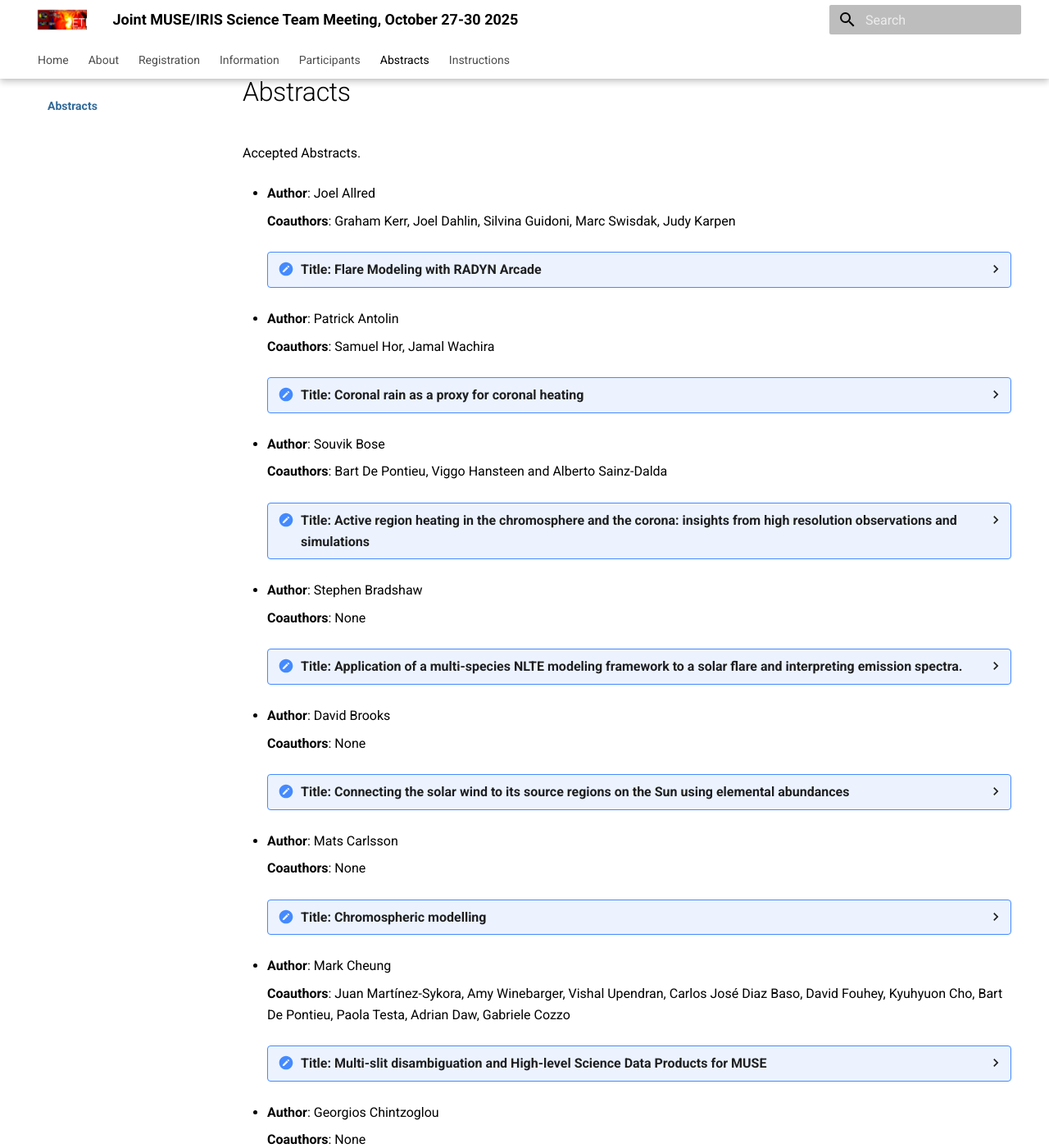
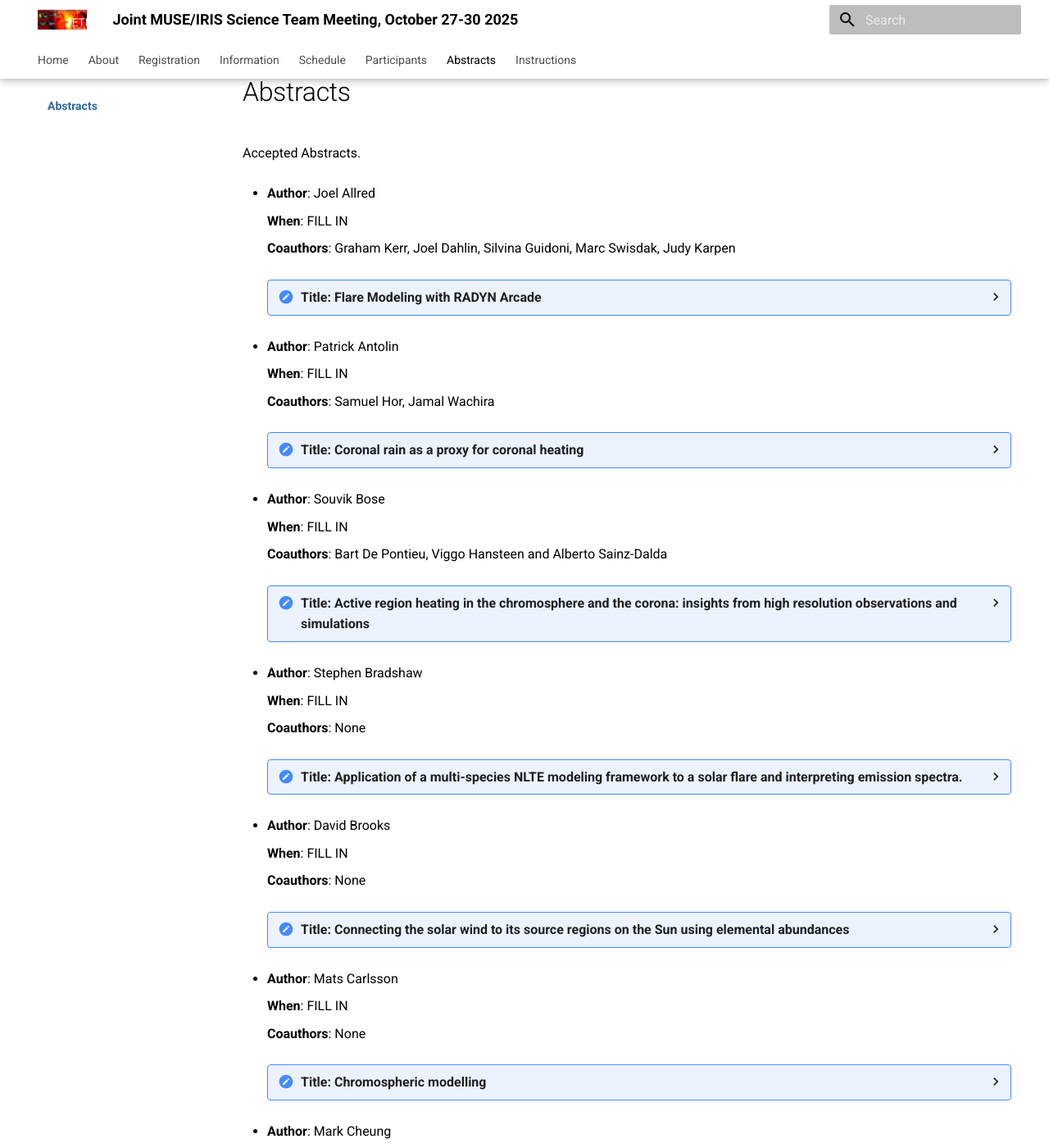
Before and after one commit to LM-SAL/iris_muse_team_meeting, an MkDocs documentation site: the page built from docs/abstracts.md, in a window 1280 px wide and 1400 px high, scrolled down 533 px. Shown: the whole window at 82% size. Built offline with MkDocs 1.6.1 and Material for MkDocs 9.7.7, drawn with Linux system fonts in a browser that asks for light colours; some of the changed text lies outside the part shown.

Commit message:
Code support in abstrasts for time

```diff
--- a/docs/abstracts.md
+++ b/docs/abstracts.md
@@ -6,6 +6,8 @@ Accepted Abstracts.
 
 
 * **Author**: Joel Allred
+
+    **When**: FILL IN
 
     **Coauthors**: Graham Kerr, Joel Dahlin, Silvina Guidoni, Marc Swisdak, Judy Karpen
     <details> <summary> <b>Title</b>: Flare Modeling with RADYN Arcade </summary>
@@ -16,6 +18,8 @@ Accepted Abstracts.
 
 * **Author**: Patrick Antolin
 
+    **When**: FILL IN
+
     **Coauthors**: Samuel Hor, Jamal Wachira
     <details> <summary> <b>Title</b>: Coronal rain as a proxy for coronal heating </summary>
       <b>Abstract</b>
@@ -24,6 +28,8 @@ Accepted Abstracts.
 
 
 * **Author**: Souvik  Bose
+
+    **When**: FILL IN
 
     **Coauthors**: Bart De Pontieu, Viggo Hansteen and Alberto Sainz-Dalda
     <details> <summary> <b>Title</b>: Active region heating in the chromosphere and the corona: insights from high resolution observations and simulations </summary>
@@ -34,6 +40,8 @@ Accepted Abstracts.
 
 * **Author**: Stephen Bradshaw
 
+    **When**: FILL IN
+
     **Coauthors**: None
     <details> <summary> <b>Title</b>: Application of a multi-species NLTE modeling framework to a solar flare and interpreting emission spectra. </summary>
       <b>Abstract</b>
@@ -42,6 +50,8 @@ Accepted Abstracts.
 
 
 * **Author**: David Brooks
+
+    **When**: FILL IN
 
     **Coauthors**: None
     <details> <summary> <b>Title</b>: Connecting the solar wind to its source regions on the Sun using elemental abundances </summary>
@@ -53,6 +63,8 @@ Accepted Abstracts.
 
 * **Author**: Mats Carlsson
 
+    **When**: FILL IN
+
     **Coauthors**: None
     <details> <summary> <b>Title</b>: Chromospheric modelling </summary>
       <b>Abstract</b>
@@ -62,6 +74,8 @@ Accepted Abstracts.
 
 * **Author**: Mark Cheung
 
+    **When**: FILL IN
+
     **Coauthors**: Juan Martínez-Sykora, Amy Winebarger, Vishal Upendran, Carlos José Diaz Baso, David Fouhey, Kyuhyuon Cho, Bart De Pontieu, Paola Testa, Adrian Daw, Gabriele Cozzo
     <details> <summary> <b>Title</b>: Multi-slit disambiguation and High-level Science Data Products for MUSE </summary>
       <b>Abstract</b>
@@ -70,6 +84,8 @@ Accepted Abstracts.
 
 
 * **Author**: Georgios Chintzoglou
+
+    **When**: FILL IN
 
     **Coauthors**: None
     <details> <summary> <b>Title</b>: MUSE Observations as Discriminants of Solar Eruption Models in δ-spot ARs </summary>
@@ -82,6 +98,8 @@ Accepted Abstracts.
 
 * **Author**: Kyuhyoun Cho
 
+    **When**: FILL IN
+
     **Coauthors**: Juan Martinez-Sykora, Adrian Daw, Bart De Pontieu
     <details> <summary> <b>Title</b>: Removal of Diffraction in Multi-slit Spectrograph </summary>
       <b>Abstract</b>
@@ -90,6 +108,8 @@ Accepted Abstracts.
 
 
 * **Author**: Gabriele Cozzo
+
+    **When**: FILL IN
 
     **Coauthors**: G. Cozzo, P. Testa, J. Martinez-Sykora, F. Reale, P. Pagano, F. Rappazzo, V. Hansteen, and B. De Pontieu
     <details> <summary> <b>Title</b>: Pinpointing nanoflare‑scale coronal heating through reconnection-outflows spectroscopy </summary>
@@ -100,6 +120,8 @@ Accepted Abstracts.
 
 * **Author**: Lars Daldorff
 
+    **When**: FILL IN
+
     **Coauthors**: Lars K. S. Daldorff (CUA/NASA), Craig D. Johnston (GMU/NASA), James A. Klimcuk (NASA), Shanwlee Sow Modal (CUA/NASA), Will T. Barnes (AU/NASA), James A. Leake (NASA), Jack Reid (St. Andrews/UK), Jacob D. Parker (NASA)
     <details> <summary> <b>Title</b>: Nanoflares and Coronal Heating: The Role of Fine-Scale Magnetic Reconnection </summary>
       <b>Abstract</b>
@@ -109,6 +131,8 @@ Accepted Abstracts.
 
 * **Author**: Adrian Daw
 
+    **When**: FILL IN
+
     **Coauthors**: None
     <details> <summary> <b>Title</b>: Atomic physics (and uncertainties) in support of MUSE approach towards multi-slit disambiguation and cross-calibration </summary>
       <b>Abstract</b>
@@ -117,6 +141,8 @@ Accepted Abstracts.
 
 
 * **Author**: Ineke De Moortel
+
+    **When**: FILL IN
 
     **Coauthors**: C.A. Breu, T.A. Howson
     <details> <summary> <b>Title</b>: Observational signatures of elementary heating mechanisms </summary>
@@ -128,6 +154,8 @@ Accepted Abstracts.
 
 * **Author**: Bart De Pontieu
 
+    **When**: FILL IN
+
     **Coauthors**: The IRIS and MUSE Teams
     <details> <summary> <b>Title</b>: IRIS and MUSE status </summary>
       <b>Abstract</b>
@@ -136,6 +164,8 @@ Accepted Abstracts.
 
 
 * **Author**: Carlos Jose Diaz Baso
+
+    **When**: FILL IN
 
     **Coauthors**: TBD
     <details> <summary> <b>Title</b>: How machine learning and inversion techniques can advance our understanding of the low solar atmosphere? </summary>
@@ -146,6 +176,8 @@ Accepted Abstracts.
 
 * **Author**: Cooper Downs
 
+    **When**: FILL IN
+
     **Coauthors**: Tibor Török, Viacheslav S. Titov, Jon A. Linker
     <details> <summary> <b>Title</b>: Studying Solar Eruptions Through the Lens of Global Coronal Modeling and Observations </summary>
       <b>Abstract</b>
@@ -155,6 +187,8 @@ Accepted Abstracts.
 
 * **Author**: Yuhong Fan
 
+    **When**: FILL IN
+
     **Coauthors**: Maria Kazachenko (CU/LASP), Andrei Afanasev (CU/LASP), and George Fisher (SSL/UC Berkeley)
     <details> <summary> <b>Title</b>: Data-driven MHD models of Flares and Eruptions </summary>
       <b>Abstract</b>
@@ -163,6 +197,8 @@ Accepted Abstracts.
 
 
 * **Author**: Fabiana Ferrente
+
+    **When**: FILL IN
 
     **Coauthors**: Salvatore Luigi Gugliemino, Daniele Spadaro, Paolo Romano
     <details> <summary> <b>Title</b>: Spectropolarimetric Diagnostics of Solar Flares: Observations and Constraints for Numerical Modeling </summary>
@@ -175,6 +211,8 @@ Accepted Abstracts.
 
 * **Author**: Lyndsay Fletcher
 
+    **When**: FILL IN
+
     **Coauthors**: None
     <details> <summary> <b>Title</b>: Constraining Solar Flare Models with Observations of Flare Ribbons </summary>
       <b>Abstract</b>
@@ -183,6 +221,8 @@ Accepted Abstracts.
 
 
 * **Author**: Lindsay Glesener
+
+    **When**: FILL IN
 
     **Coauthors**: None
     <details> <summary> <b>Title</b>: Complementing IRIS and MUSE with coordinated hard X-ray observations – how to achieve additional constraints on numerical models </summary>
@@ -197,6 +237,8 @@ Accepted Abstracts.
 
 * **Author**: Milan Gosic
 
+    **When**: FILL IN
+
     **Coauthors**: Viggo H. Hansteen, Alberto Sainz Dalda, Bart De Pontieu, Luc Rouppe van der Voort
     <details> <summary> <b>Title</b>: Validating Bifrost models using existing photospheric and chromospheric observations </summary>
       <b>Abstract</b>
@@ -205,6 +247,8 @@ Accepted Abstracts.
 
 
 * **Author**: Salvo Guglielmino
+
+    **When**: FILL IN
 
     **Coauthors**: Fabiana Ferrente, Daniele Spadaro, Paolo Romano
     <details> <summary> <b>Title</b>: Multi-wavelength Observational Constraints of Energy Release from the Photosphere to the Corona </summary>
@@ -217,6 +261,8 @@ Accepted Abstracts.
 
 * **Author**: Viggo Hansteen
 
+    **When**: FILL IN
+
     **Coauthors**: TBD
     <details> <summary> <b>Title</b>: Overview of your recent efforts on validation of numerical models of flares, quiet Sun, and active regions through comparison with observations </summary>
       <b>Abstract</b>
@@ -225,6 +271,8 @@ Accepted Abstracts.
 
 
 * **Author**: Shinsuke Imada
+
+    **When**: FILL IN
 
     **Coauthors**: SOLAR-C International Team
     <details> <summary> <b>Title</b>: Overview of coronal modeling in support of the EUVST project </summary>
@@ -250,6 +298,8 @@ Accepted Abstracts.
 
 * **Author**: Sarah Jaeggli
 
+    **When**: FILL IN
+
     **Coauthors**: Alexandra Tritschler, Friedrich Woeger, David Boboltz, and the DKIST Science Operations Team
     <details> <summary> <b>Title</b>: Current and Future Capabilities of DKIST, and the Potential for DKIST/IRIS/MUSE Observations </summary>
       <b>Abstract</b>
@@ -258,6 +308,8 @@ Accepted Abstracts.
 
 
 * **Author**: Meng Jin
+
+    **When**: FILL IN
 
     **Coauthors**: None
     <details> <summary> <b>Title</b>: Recent Advances and Ongoing Challenges in Global MHD Modeling of Coronal Mass Ejections and Their Space Weather Impacts </summary>
@@ -268,6 +320,8 @@ Accepted Abstracts.
 
 * **Author**: Craig Johnston
 
+    **When**: FILL IN
+
     **Coauthors**: Lars Daldorff, Jim Klimchuk, Peter Schuck, Mark Linton, James Leake, Will Barnes, Jake Parker
     <details> <summary> <b>Title</b>: Modeling the Transition Region in MHD Simulations and Validation through Comparison with Observations </summary>
       <b>Abstract</b>
@@ -276,6 +330,8 @@ Accepted Abstracts.
 
 
 * **Author**: Jayant Joshi
+
+    **When**: FILL IN
 
     **Coauthors**: None
     <details> <summary> <b>Title</b>: Quiet-Sun Ellerman Bombs and Their Impact on the Upper Solar
@@ -287,6 +343,8 @@ Atmosphere </summary>
 
 * **Author**: Maria Kazachenko
 
+    **When**: FILL IN
+
     **Coauthors**: None
     <details> <summary> <b>Title</b>: Review of Confined vs Eruptive Flares: Observations and Models </summary>
       <b>Abstract</b>
@@ -295,6 +353,8 @@ Atmosphere </summary>
 
 
 * **Author**: Graham Kerr
+
+    **When**: FILL IN
 
     **Coauthors**: None
     <details> <summary> <b>Title</b>: Energy transport during solar flares: Disentangling different mechanisms via model-data comparisons  </summary>
@@ -305,6 +365,8 @@ Atmosphere </summary>
 
 * **Author**: Elena Khomenko
 
+    **When**: FILL IN
+
     **Coauthors**: E. Khomenko, A. Navarro, N. Vitas, M. Collados, D. Martínez-Gómez, B. Popescu Braileanu, M. Modestov, S. J. Gonzalez Manrique, M. Koll Pistarini, M. M. Gómez Míguez, I. Bonilla Mariana
     <details> <summary> <b>Title</b>: Modeling and observing ion-neutral interaction in the solar atmosphere </summary>
       <b>Abstract</b>
@@ -313,6 +375,8 @@ Atmosphere </summary>
 
 
 * **Author**: James Klimchuk
+
+    **When**: FILL IN
 
     **Coauthors**: None
     <details> <summary> <b>Title</b>: Coronal Models of Quiescent Active Regions </summary>
@@ -323,6 +387,8 @@ Atmosphere </summary>
 
 * **Author**: Adam Kowalski
 
+    **When**: FILL IN
+
     **Coauthors**: None
     <details> <summary> <b>Title</b>: First Steps Toward 3D RMHD Simulations of Flare Beam Generated Chromospheric Condensations </summary>
       <b>Abstract</b>
@@ -331,6 +397,8 @@ Atmosphere </summary>
 
 
 * **Author**: Jorrit Leenaarts
+
+    **When**: FILL IN
 
     **Coauthors**: None
     <details> <summary> <b>Title</b>: Current understanding of He II 304 line formation and the role of non-equilibrium ionization.  </summary>
@@ -341,6 +409,8 @@ Atmosphere </summary>
 
 * **Author**: Wei Liu
 
+    **When**: FILL IN
+
     **Coauthors**: Patrick Antolin (Northumbria Univ.), Xudong Sun and Soumyaranjan Dash (Univ. Hawaii), Sijie Yu (NJIT), Manuel Luna Bennasar (Universidad de Las Islas Baleares), Cooper Downs and Viacheslav S. Titov (PSI)
     <details> <summary> <b>Title</b>: Coronal Cooling and Condensation near Magnetic Null Points: Feeding the Return Flow of the Chromosphere-Corona Mass Cycle </summary>
       <b>Abstract</b>
@@ -349,6 +419,8 @@ Atmosphere </summary>
 
 
 * **Author**: Dana Longcope
+
+    **When**: FILL IN
 
     **Coauthors**: Jiong Qiu
     <details> <summary> <b>Title</b>: Using MUSE and IRIS to address questions raised by recent flare model/observation comparisons </summary>
@@ -359,6 +431,8 @@ Atmosphere </summary>
 
 * **Author**: Juraj Lorincik
 
+    **When**: FILL IN
+
     **Coauthors**: Vanessa Polito, Jaroslav Dudik, Graham Kerr, Alberto Sainz Dalda, Guillaume Aulanier, Bart De Pontieu, Laura Hayes
     <details> <summary> <b>Title</b>: High-Cadence IRIS Observations: Validating Flare Models </summary>
       <b>Abstract</b>
@@ -367,6 +441,8 @@ Atmosphere </summary>
 
 
 * **Author**: Juan Martínez-Sykora
+
+    **When**: FILL IN
 
     **Coauthors**: Sam Evans, Meers Oppenheimer, Yakov Dimant, Bart De Pontieu, Mats Carlsson
     <details> <summary> <b>Title</b>: Probing the Thermal Farley–Buneman Instability in the Chromosphere: New Insights, Limits on Single Fluid Assumptions, Constraints, and Broader Implications. </summary>
@@ -378,6 +454,8 @@ Atmosphere </summary>
 
 * **Author**: Fernando Moreno-Insertis
 
+    **When**: FILL IN
+
     **Coauthors**: Viggo H Hansteen, Daniel Nóbrega-Siverio
     <details> <summary> <b>Title</b>: Exploring magnetic flux cancellation from the solar photosphere to the corona </summary>
       <b>Abstract</b>
@@ -388,6 +466,8 @@ Atmosphere </summary>
 
 * **Author**: Åke Nordlund
 
+    **When**: FILL IN
+
     **Coauthors**: Andrius Popovas, Mikolaj Szydlarski
     <details> <summary> <b>Title</b>: Overview of Whole-Sun modeling project, including DISPATCH </summary>
       <b>Abstract</b>
@@ -396,6 +476,8 @@ Atmosphere </summary>
 
 
 * **Author**: Daniel Nóbrega-Siverio
+
+    **When**: FILL IN
 
     **Coauthors**: TBD
     <details> <summary> <b>Title</b>: Deciphering solar coronal heating: 3D reconnection in Coronal Bright Points. </summary>
@@ -406,6 +488,8 @@ Atmosphere </summary>
 
 * **Author**: Joten Okamoto
 
+    **When**: FILL IN
+
     **Coauthors**: None
     <details> <summary> <b>Title</b>: Findings on the magnetic field structure of the chromosphere obtained from the CLASP missions and future research </summary>
       <b>Abstract</b>
@@ -414,6 +498,8 @@ Atmosphere </summary>
 
 
 * **Author**: Vanessa Polito
+
+    **When**: FILL IN
 
     **Coauthors**: None
     <details> <summary> <b>Title</b>: Disentangling Solar Flare mechanisms: Insights from IRIS and Future Perspective with MUSE </summary>
@@ -426,6 +512,8 @@ Atmosphere </summary>
 
 * **Author**: Damien Przybylski
 
+    **When**: FILL IN
+
     **Coauthors**: None
     <details> <summary> <b>Title</b>: Simulations of the chromosphere with the MURaM code </summary>
       <b>Abstract</b>
@@ -434,6 +522,8 @@ Atmosphere </summary>
 
 
 * **Author**: A. Franco Rappazzo
+
+    **When**: FILL IN
 
     **Coauthors**: Pagano, P., Reale, F., and Cozzo, G.
     <details> <summary> <b>Title</b>: Fast Magnetic Reconnection and the Heating of Coronal Loops </summary>
@@ -444,6 +534,8 @@ Atmosphere </summary>
 
 * **Author**: Fabio Reale
 
+    **When**: FILL IN
+
     **Coauthors**: F. Reale, G. Cozzo, P. Testa, A.F. Rappazzo, P. Pagano
     <details> <summary> <b>Title</b>: MUSE and magnetic reconnection in coronal loops </summary>
       <b>Abstract</b>
@@ -452,6 +544,8 @@ Atmosphere </summary>
 
 
 * **Author**: Kathy Reeves
+
+    **When**: FILL IN
 
     **Coauthors**: Xiaocan Li, Chengcai Shen, Xiaoyan Xie
     <details> <summary> <b>Title</b>: How can MUSE and IRIS observations of solar flares be used to constrain models? </summary>
@@ -462,6 +556,8 @@ Atmosphere </summary>
 
 * **Author**: Matthias Rempel
 
+    **When**: FILL IN
+
     **Coauthors**: None
     <details> <summary> <b>Title</b>: 3D radiation MHD models of quiescent active regions </summary>
       <b>Abstract</b>
@@ -470,6 +566,8 @@ Atmosphere </summary>
 
 
 * **Author**: Matthias Rempel
+
+    **When**: FILL IN
 
     **Coauthors**: J. Martinez-Sykora, A. Winebarger, M.C.M. Cheung, P. Testa, B. De Pontieu, V. Hansteen, C. Johnston, V. Polito, C. Cozzo & V. Upendran
     <details> <summary> <b>Title</b>: 3D simulations of solar flares with improved treatment of the transition region </summary>
@@ -480,6 +578,8 @@ Atmosphere </summary>
 
 * **Author**: Rebecca Robinson
 
+    **When**: FILL IN
+
     **Coauthors**: None
     <details> <summary> <b>Title</b>: A mission-embedded outreach program for NASA’s Multi-slit Solar Explorer (MUSE) mission: Inspiring future generations of solar explorers beyond boundaries and backgrounds </summary>
       <b>Abstract</b>
@@ -488,6 +588,8 @@ Atmosphere </summary>
 
 
 * **Author**: Luc Rouppe van der Voort
+
+    **When**: FILL IN
 
     **Coauthors**: None
     <details> <summary> <b>Title</b>: Recent insights from chromospheric observations </summary>
@@ -498,6 +600,8 @@ Atmosphere </summary>
 
 * **Author**: Alberto Sainz Dalda
 
+    **When**: FILL IN
+
     **Coauthors**: Jaime de la Cruz Rodríguez, Viggo Hansteen, Bart De Pontieu, and Milan Gosic
     <details> <summary> <b>Title</b>: The thermodynamics and radiative losses derived from IRIS observation inversions. </summary>
       <b>Abstract</b>
@@ -506,6 +610,8 @@ Atmosphere </summary>
 
 
 * **Author**: Tong Shi
+
+    **When**: FILL IN
 
     **Coauthors**: Meng Jin, Juan Martinez Sykora
     <details> <summary> <b>Title</b>: MUSE synthesis with AWSoM global CME simulations </summary>
@@ -516,6 +622,8 @@ Atmosphere </summary>
 
 * **Author**: Abhishekh Kumar  Srivastava
 
+    **When**: FILL IN
+
     **Coauthors**: Eric R. Priest, Sripan Mondal, David I. Pontin
     <details> <summary> <b>Title</b>: Overview of the Symbiosis of Waves and Reconnection as a Source for Coronal Heating </summary>
       <b>Abstract</b>
@@ -524,6 +632,8 @@ Atmosphere </summary>
 
 
 * **Author**: Marco Stangalini
+
+    **When**: FILL IN
 
     **Coauthors**: None
     <details> <summary> <b>Title</b>: Observational aspects of MHD waves linked to FIP </summary>
@@ -534,6 +644,8 @@ Atmosphere </summary>
 
 * **Author**: Lucas Tarr
 
+    **When**: FILL IN
+
     **Coauthors**:  Lucas Tarr (NSO), James Leake (GSFC), Dylan Kee (GSFC), Mark Linton (NRL), Pete Schuck (GSFC)
     <details> <summary> <b>Title</b>: Data driven simulations of emerging and eruptive active regions: validating on a ground truth flux emergence simulation. </summary>
       <b>Abstract</b>
@@ -542,6 +654,8 @@ Atmosphere </summary>
 
 
 * **Author**: Paola Testa
+
+    **When**: FILL IN
 
     **Coauthors**: None
     <details> <summary> <b>Title</b>: Heating of active region cores: observational constraints on nanoflare heating models </summary>
@@ -552,6 +666,8 @@ Atmosphere </summary>
 
 * **Author**: Shin Toriumi
 
+    **When**: FILL IN
+
     **Coauthors**: None
     <details> <summary> <b>Title</b>: The current status of R2D2 flux emergence simulations and how MUSE and IRIS can constrain them </summary>
       <b>Abstract</b>
@@ -560,6 +676,8 @@ Atmosphere </summary>
 
 
 * **Author**: Durgesh Tripathi
+
+    **When**: FILL IN
 
     **Coauthors**: A. N. Ramaprakash, Sreejith, P. and SUIT Team
     <details> <summary> <b>Title</b>: Bridging Layers of the Sun: Coordinated Observations with SUIT and MUSE </summary>
@@ -570,6 +688,8 @@ Atmosphere </summary>
 
 * **Author**: Vishal Upendran
 
+    **When**: FILL IN
+
     **Coauthors**: None
     <details> <summary> <b>Title</b>: Constraining solar wind sources with AI </summary>
       <b>Abstract</b>
@@ -578,6 +698,8 @@ Atmosphere </summary>
 
 
 * **Author**: Jaime de la Cruz Rodriguez
+
+    **When**: FILL IN
 
     **Coauthors**: J. Leenaarts, A. Pastor Yabar, A. Sukhorukov
     <details> <summary> <b>Title</b>: Setting constraints on Chromospheric heating through NLTE inversions of observations </summary>
--- a/docs/assets/files/create_md_abstract_list.py
+++ b/docs/assets/files/create_md_abstract_list.py
@@ -31,8 +31,11 @@ abstracts["Abstract (max 300 words)"] = abstracts["Abstract (max 300 words)"].ap
 abstract_data = (
     abstracts.fillna("None").sort_values(by="Last Name").to_dict(orient="records")
 )
+# Below "When" is filled when the schedule is created
 template = """
 * **Author**: {First Name} {Last Name}
+
+    **When**: FILL IN
 
     **Coauthors**: {List of (co)authors}
     <details> <summary> <b>Title</b>: {Abstract title} </summary>
--- a/mkdocs.yml
+++ b/mkdocs.yml
@@ -36,6 +36,7 @@ nav:
   - About: about.md
   - Registration: registration.md
   - Information: useful_info.md
+  - Schedule: schedule.md
   - Participants: participants.md
   - Abstracts: abstracts.md
   - Instructions: instructions.md
--- a/requirements.txt
+++ b/requirements.txt
@@ -1,5 +1,7 @@
 mkdocs
+mkdocs-material-extensions
 mkdocs-material[imaging]
 mkdocs-minify-plugin
+mkdocs-redirects
 mkdocs-spellcheck[all]
 mkdocs-table-reader-plugin @ git+https://github.com/timvink/mkdocs-table-reader-plugin.git
```
Also changed, not shown: docs/useful_info.md (+8 -3 lines).
